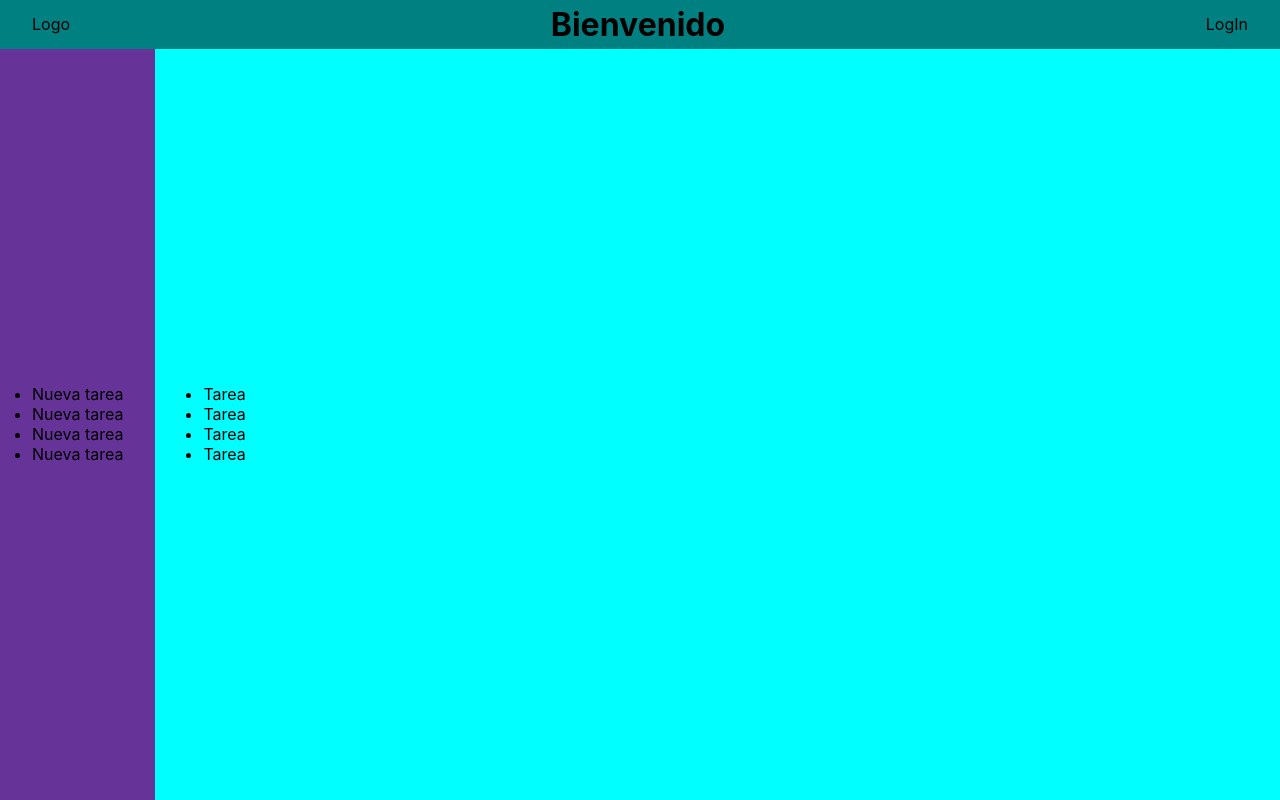
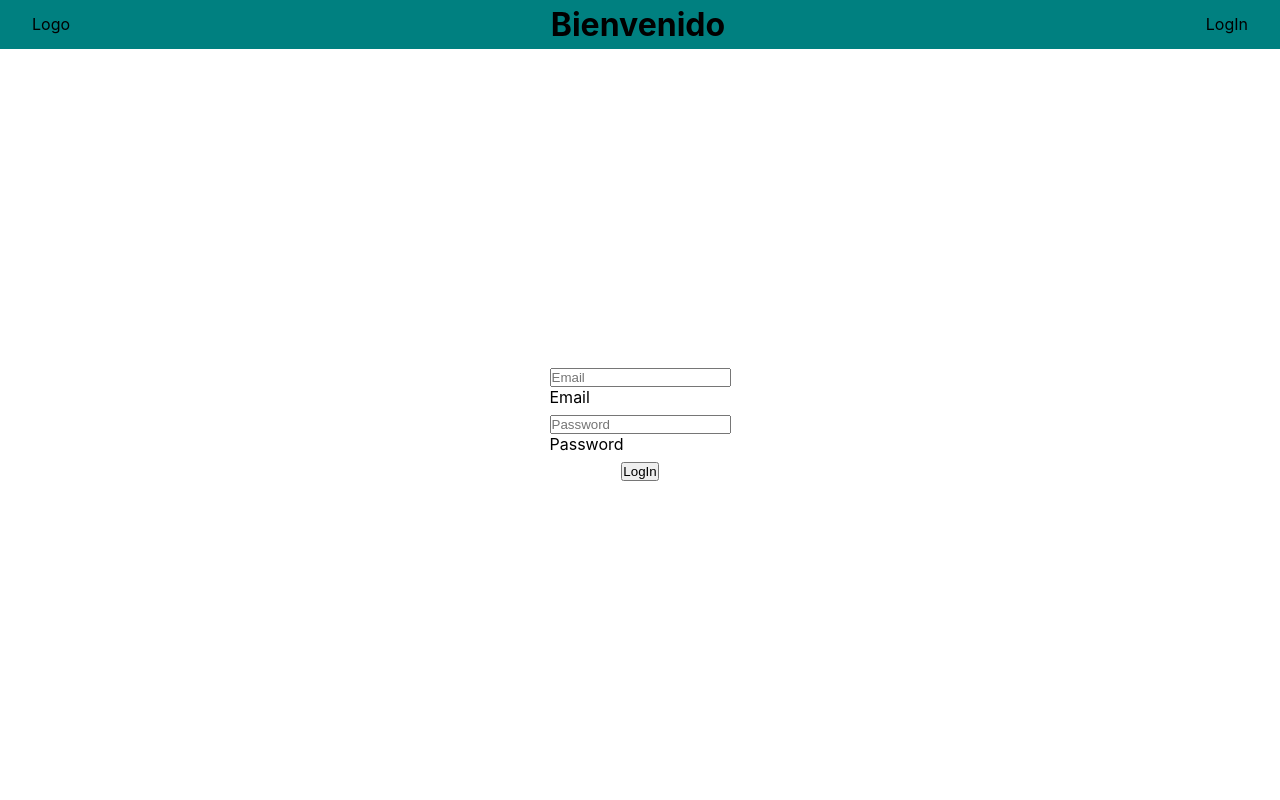
Before and after one commit to Ing-ed/ChallengeFE, a React (Create React App) app: page / in a window 1280 px wide. Built offline with nearby package versions, Linux system fonts and the light colour scheme.

Commit message:
maqueta basica lista, se comienza a trabajar en el contexto

```diff
--- a/src/App.js
+++ b/src/App.js
@@ -1,13 +1,17 @@
 import { Header } from './Components/Header/header';
+import { useContext } from 'react';
+import { Context } from './Components/Context/Context';
 import logo from './logo.svg';
 import './App.css';
-import { Dashboard } from './Dashboard/dashboard';
+import { Dashboard } from './Components/Dashboard/dashboard';
+import { Session } from './Components/Session/session';
 
 function App() {
   return (
     <div id="page">
       <Header/>
-      <Dashboard/>
+      {/* <Dashboard/> */}
+      <Session rute={"login"}/>
     </div>
   );
 }
--- /dev/null
+++ b/src/Components/Context/Context.jsx
@@ -0,0 +1,11 @@
+import { createContext } from "react";
+
+export const Context = createContext();
+export function Provider({children}){
+    return(
+        <Context.Provider value = {{
+
+        }}> {children}
+        </Context.Provider>
+    )
+}
--- a/src/Dashboard/dashboard.jsx
+++ b/src/Components/Dashboard/dashboard.jsx
@@ -1,4 +1,4 @@
-import { Menu } from "../Components/Menu/menu";
+import { Menu } from "../Menu/menu";
 import { Tasks } from "../Tasks/tasks";
 import './dashboard.css'
 
--- /dev/null
+++ b/src/Components/FormField/formField.css
@@ -0,0 +1,4 @@
+#formField{
+    display: flex;
+    flex-direction: column;
+}
--- /dev/null
+++ b/src/Components/FormField/formField.jsx
@@ -0,0 +1,10 @@
+import './formField.css'
+
+export function FormField({text,type}){
+    return(
+        <div id="formField">
+            <input type={type} placeholder={text}/>
+            <label htmlFor>{text}</label>
+        </div>
+    )
+}
--- /dev/null
+++ b/src/Components/Session/session.css
@@ -0,0 +1,10 @@
+#session{
+    display: flex;
+    flex-direction: column;
+    justify-content: center;
+    flex-grow: 1;
+    gap:0.5em;
+    align-items: center;
+    width: 100vw;
+    box-sizing: border-box;
+}
--- /dev/null
+++ b/src/Components/Session/session.jsx
@@ -0,0 +1,25 @@
+import './session.css'
+import { FormField } from '../FormField/formField'
+export function Session({rute}){
+    return(
+        <form id="session">
+            {rute === "login" ? (<>
+                <FormField text={"Email"} type={"Email"}/>
+                <FormField text={"Password"} type={"Password"}/>
+            </>
+
+
+            ): (
+                <>
+                <FormField text={"Name"} type={"text"}/>
+                <FormField text={"Last Name"} type={"text"}/>
+                <FormField text={"Email"} type={"Email"}/>
+                <FormField text={"Password"} type={"Password"}/>
+
+
+                </>
+            )}
+            <button>{rute === 'login' ? "LogIn": "SignUp"}</button>
+        </form>
+    )
+}
--- a/src/index.js
+++ b/src/index.js
@@ -1,4 +1,5 @@
 import React from 'react';
+import { Provider } from './Components/Context/Context';
 import ReactDOM from 'react-dom/client';
 import './index.css';
 import App from './App';
@@ -7,8 +8,10 @@ import reportWebVitals from './reportWebVitals';
 const root = ReactDOM.createRoot(document.getElementById('root'));
 root.render(
   <React.StrictMode>
-    <App />
-  </React.StrictMode>
+      <Provider>
+        <App />
+  </  Provider>
+    </React.StrictMode>
 );
 
 // If you want to start measuring performance in your app, pass a function
```
Also changed, not shown: src/Components/Dashboard/dashboard.css (renamed from src/Dashboard/dashboard.css), src/Components/Modal/modal.jsx (renamed from src/Modal/modal.jsx), src/Components/Tasks/tasks.css (renamed from src/Tasks/tasks.css), src/Components/Tasks/tasks.jsx (renamed from src/Tasks/tasks.jsx).
